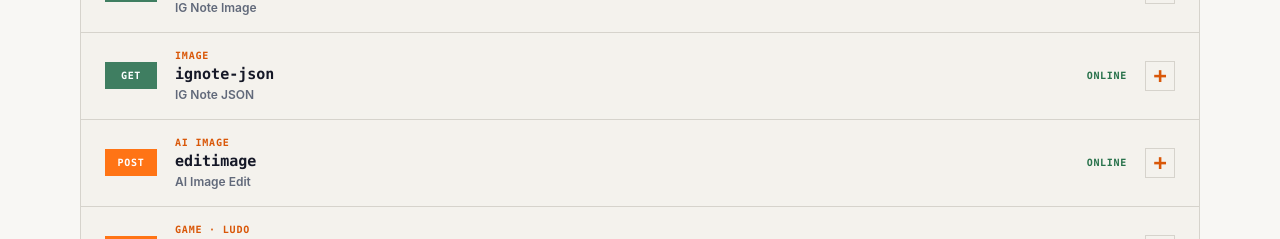
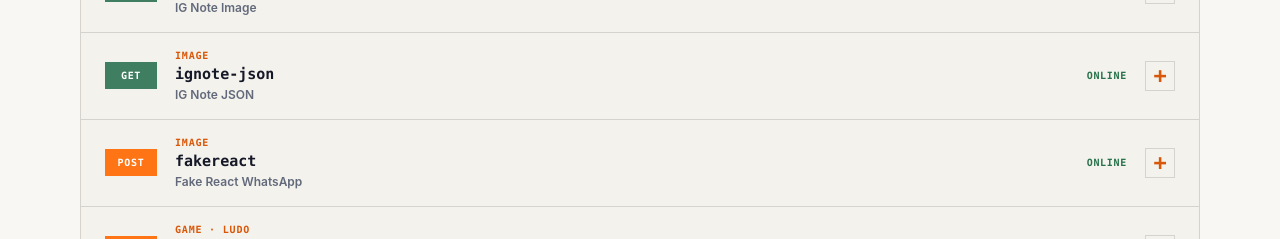
Before and after one commit to x-znn/arunika-api, a Next.js app: page / in a window 1280 px wide. Shown: the part 1860-2099 px from the top of the page. Built offline with nearby package versions, Linux system fonts and the light colour scheme.

Commit message:
Add files via upload

```diff
--- a/app/components/EndpointExplorer.jsx
+++ b/app/components/EndpointExplorer.jsx
@@ -83,21 +83,21 @@ const ENDPOINTS = [
     ]
   },
   {
-    id: "editimage",
-    name: "editimage",
-    group: "AI IMAGE",
+    id: "fakereact",
+    name: "fakereact",
+    group: "IMAGE",
     method: "POST",
-    title: "AI Image Edit",
-    route: "/api/v1/editimage",
+    title: "Fake React WhatsApp",
+    route: "/api/v1/fakereact",
     description:
-      "Mengedit gambar dari URL publik berdasarkan prompt AI. Endpoint ini mengembalikan file gambar hasil edit secara langsung.",
+      "Membuat tampilan pesan WhatsApp ditekan lama. Foto atau sticker dari URL publik ditempel pada slot media di template.",
     image: true,
+    preview: "portrait",
+    params: [],
     body: `{
-  "imageUrl": "https://contoh.com/foto.jpg",
-  "prompt": "Ubah gambar menjadi ilustrasi 3D cute, pertahankan pose dan objek utama.",
-  "size": "1024x1024"
-}`,
-    params: []
+  "imageUrl": "https://contoh.com/gambar.jpg",
+  "mode": "image"
+}`
   },
   {
     id: "ludo-action",
```
